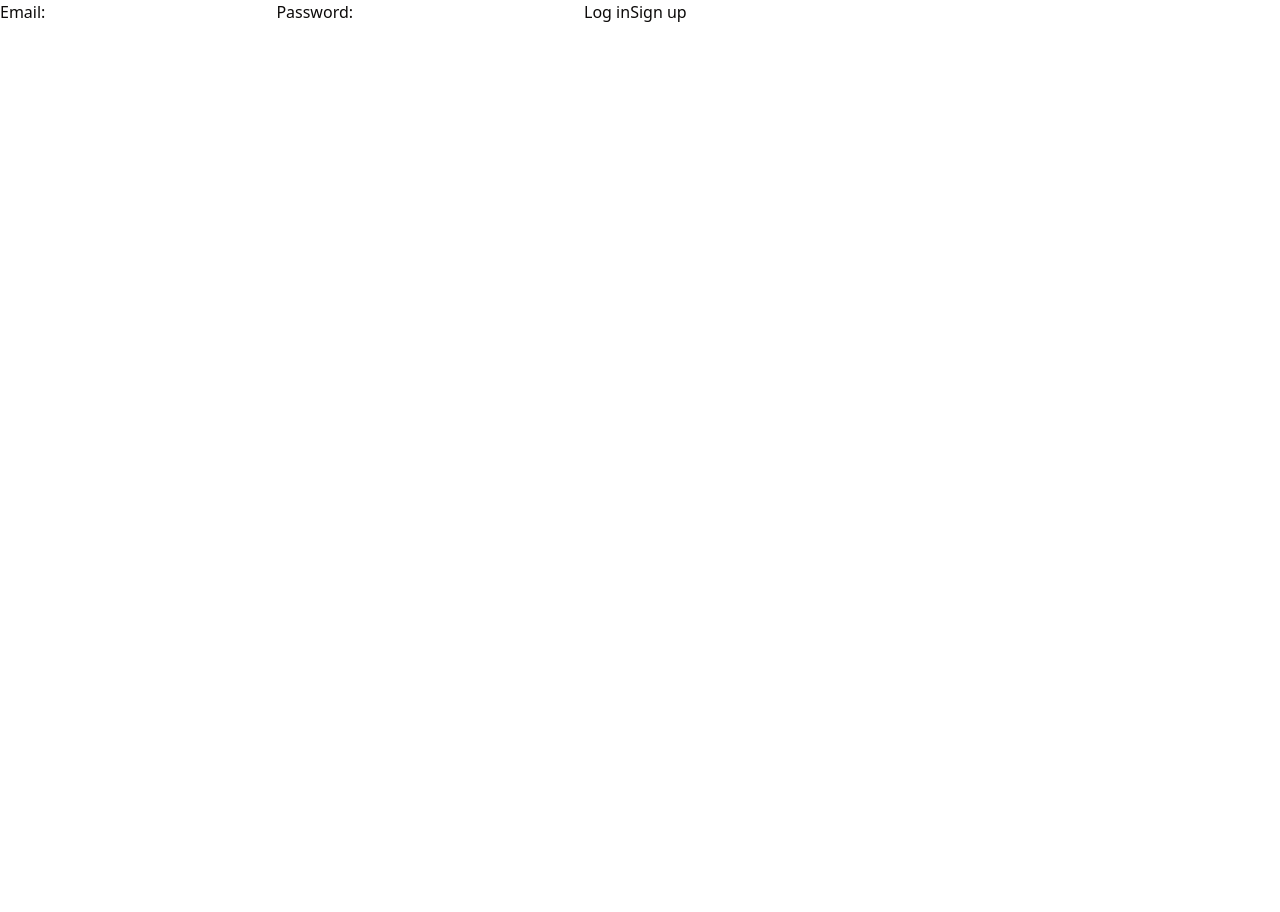
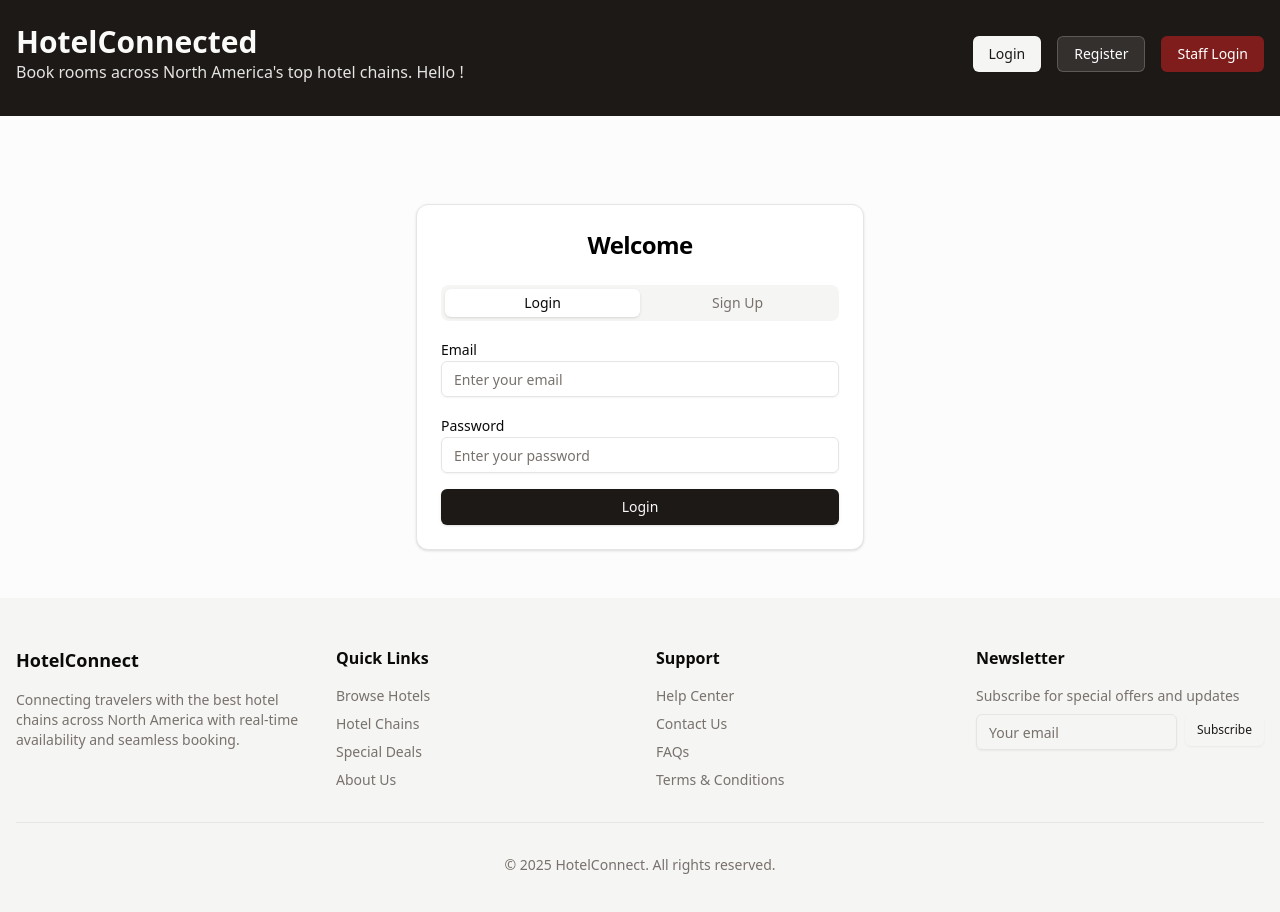
Before and after one commit to matias-io/csi2532-project, a Next.js app in the folder frontend/: page /login in a window 1280 px wide. Shown: the top 912 px of the page. Before the commit the page ends 800 px from the top, so only its background shows below. Built offline with nearby package versions, Linux system fonts and the light colour scheme; no server answers.

Commit message:
Login & auth work

```diff
--- a/frontend/app/login/actions.ts
+++ b/frontend/app/login/actions.ts
@@ -1,46 +1,43 @@
-'use server'
+"use server";
 
-import { revalidatePath } from 'next/cache'
-import { redirect } from 'next/navigation'
+import { revalidatePath } from "next/cache";
+import { redirect } from "next/navigation";
+import { createClient } from "@/utils/supabase/server";
 
-import { createClient } from '@/utils/supabase/server'
+// LOGIN FUNCTION
+export async function login(formData: FormData) {
+  const supabase = await createClient();
 
-export async function login(formData: FormData) {
-  const supabase = await createClient()
+  const data = {
+    email: formData.get("email") as string,
+    password: formData.get("password") as string,
+  };
 
-  // type-casting here for convenience
-  // in practice, you should validate your inputs
-  const data = {
-    email: formData.get('email') as string,
-    password: formData.get('password') as string,
+  const { error } = await supabase.auth.signInWithPassword(data);
+
+  if (error) {
+    return { error: error.message }; // Return error message instead of redirecting
   }
 
-  const { error } = await supabase.auth.signInWithPassword(data)
+  revalidatePath("/", "layout");
+  redirect("/home");
+}
+
+// SIGNUP FUNCTION
+export async function signup(formData: FormData) {
+  const supabase = await createClient();
+
+  const data = {
+    email: formData.get("email") as string,
+    password: formData.get("password") as string,
+  };
+
+  const { error } = await supabase.auth.signUp(data);
 
   if (error) {
-    redirect('/error')
+    return { error: error.message }; // Return error to the client
   }
 
-  revalidatePath('/', 'layout')
-  redirect('/home')
+  revalidatePath("/", "layout");
+  redirect("/home");
 }
-
-export async function signup(formData: FormData) {
-  const supabase = await createClient()
-
-  // type-casting here for convenience
-  // in practice, you should validate your inputs
-  const data = {
-    email: formData.get('email') as string,
-    password: formData.get('password') as string,
-  }
-
-  const { error } = await supabase.auth.signUp(data)
-
-  if (error) {
-    redirect('/error')
-  }
-
-  revalidatePath('/', 'layout')
-  redirect('/home')
-}
--- a/frontend/app/login/login-form.tsx
+++ b/frontend/app/login/login-form.tsx
@@ -1,56 +1,42 @@
-"use client"
-import { Button } from "@/components/ui/button"
-import { Card, CardContent, CardDescription, CardHeader, CardTitle } from "@/components/ui/card"
-import { Input } from "@/components/ui/input"
-import { Label } from "@/components/ui/label"
-import { Separator } from "@/components/ui/separator"
-import { Tabs, TabsContent, TabsList, TabsTrigger } from "@/components/ui/tabs"
-import { useRouter, useSearchParams } from "next/navigation"
-import { useState, useEffect } from "react"
-import { supabase } from "@/lib/supabaseClient"
+"use client";
 
-export default function LoginForm() {
-  const router = useRouter()
-  const searchParams = useSearchParams()
-  const tabValue = searchParams.get('value')
-  const [status, setStatus] = useState<string | null>(null)
-  const [formData, setFormData] = useState({
-    name: "",
-    email: "",
-    password: "",
-    sin: "",
-    address: "",
-    registrationDate: new Date().toISOString().split("T")[0],
-  });
+import { useState } from "react";
+import { login, signup } from "@/app/login/actions"; // Import server actions
+import { Button } from "@/components/ui/button";
+import { Card, CardContent, CardHeader, CardTitle } from "@/components/ui/card";
+import { Input } from "@/components/ui/input";
+import { Label } from "@/components/ui/label";
+import { Tabs, TabsContent, TabsList, TabsTrigger } from "@/components/ui/tabs";
 
-  const [isSignupEnabled, setSignupEnabled] = useState(false);
-
-  useEffect(() => {
-    const { name, email, password, sin, address } = formData;
-    setSignupEnabled(!!(name && email && password && sin && address));
-  }, [formData]);
+export default function AuthForm() {
+  const [formData, setFormData] = useState({ email: "", password: "" });
+  const [status, setStatus] = useState<string | null>(null);
+  const [activeTab, setActiveTab] = useState<"login" | "signup">("login"); // Track tab changes
 
   const handleInputChange = (e: React.ChangeEvent<HTMLInputElement>) => {
     const { id, value } = e.target;
     setFormData((prev) => ({ ...prev, [id]: value }));
   };
 
+  const handleTabChange = (tab: "login" | "signup") => {
+    setActiveTab(tab);
+    setStatus(null); // Reset status when switching tabs
+  };
+
   const handleLogin = async (event: React.FormEvent<HTMLFormElement>) => {
     event.preventDefault();
     setStatus("Logging in...");
 
-    const { email, password } = formData;
+    const form = new FormData();
+    form.append("email", formData.email);
+    form.append("password", formData.password);
 
-    const { data, error } = await supabase.auth.signInWithPassword({
-      email,
-      password,
-    });
+    const result = await login(form);
 
-    if (error) {
-      setStatus("Login failed: " + error.message);
+    if (result?.error) {
+      setStatus(`Login failed: ${result.error}`);
     } else {
       setStatus("Login successful! Redirecting...");
-      router.push("/");
     }
   };
 
@@ -58,174 +44,103 @@ export default function LoginForm() {
     event.preventDefault();
     setStatus("Signing up...");
 
-    try {
-      const { data, error } = await supabase.auth.signUp({
-        email: formData.email,
-        password: formData.password,
-      });
+    const form = new FormData();
+    form.append("email", formData.email);
+    form.append("password", formData.password);
 
-      if (error) throw error;
+    const result = await signup(form);
 
-      // Store additional user info in Supabase
-      const { error: dbError } = await supabase.from("profiles").insert({
-        id: data.user?.id,
-        name: formData.name,
-        sin: formData.sin,
-        address: formData.address,
-        registration_date: formData.registrationDate,
-      });
-
-      if (dbError) throw dbError;
-
-      setStatus("Signup successful! Redirecting...");
-      router.push("/");
-    } catch (error) {
-      setStatus("Signup failed: " + (error as Error).message);
+    if (result?.error) {
+      setStatus(`Signup failed: ${result.error}`);
+    } else {
+      setStatus("Signup successful! Check your email to confirm your account.");
     }
   };
 
   return (
-    <Card className="w-full max-w-md">
-      <CardHeader className="space-y-1">
-        <CardTitle className="text-2xl font-bold text-black">Authenticate</CardTitle>
-        <CardDescription>Please enter your credentials to continue.</CardDescription>
+    <Card className="w-full max-w-md mx-auto mt-10">
+      <CardHeader>
+        <CardTitle className="text-2xl font-bold text-black text-center">
+          Welcome
+        </CardTitle>
       </CardHeader>
       <CardContent>
-        <Tabs defaultValue={(tabValue !== "signup" ? "login" : "signup")} className="w-full">
+        <Tabs value={activeTab} onValueChange={(tab) => handleTabChange(tab as "login" | "signup")} className="w-full">
           <TabsList className="grid w-full grid-cols-2 mb-4">
-            <TabsTrigger value="login">Customer Login</TabsTrigger>
-            <TabsTrigger value="signup">Customer Signup</TabsTrigger>
+            <TabsTrigger value="login">Login</TabsTrigger>
+            <TabsTrigger value="signup">Sign Up</TabsTrigger>
           </TabsList>
 
+          {/* LOGIN FORM */}
           <TabsContent value="login">
-            <form onSubmit={handleLogin}>
-              <div className="grid gap-4">
-                <div className="grid gap-2">
+            <form onSubmit={handleLogin} className="space-y-4">
+              <div>
                 <Label htmlFor="email">Email</Label>
                 <Input
                   id="email"
                   type="email"
-                    placeholder="Your Email"
+                  placeholder="Enter your email"
                   value={formData.email}
                   onChange={handleInputChange}
                   required
                 />
               </div>
-
-                <div className="grid gap-2">
+              <div>
                 <Label htmlFor="password">Password</Label>
                 <Input
                   id="password"
                   type="password"
-                    placeholder="Your Password"
+                  placeholder="Enter your password"
                   value={formData.password}
                   onChange={handleInputChange}
                   required
                 />
               </div>
-              </div>
-              <div className="grid gap-4">
-                <Button
-                  variant="outline"
-                  className="w-full"
-                  type="submit"
-                >
+              <Button className="w-full" type="submit">
                 Login
               </Button>
-              </div>
             </form>
-            {status && <p className="mt-2 text-center text-sm text-gray-600">{status}</p>}
           </TabsContent>
 
+          {/* SIGNUP FORM */}
           <TabsContent value="signup">
-            <form onSubmit={handleSignup}>
-              <div className="grid gap-4">
-                <div className="grid gap-2">
-                  <Label htmlFor="name">Name</Label>
-                  <Input
-                    id="name"
-                    type="text"
-                    placeholder="Your Name"
-                    value={formData.name}
-                    onChange={handleInputChange}
-                    required
-                  />
-                </div>
-
-                <div className="grid gap-2">
+            <form onSubmit={handleSignup} className="space-y-4">
+              <div>
                 <Label htmlFor="email">Email</Label>
                 <Input
                   id="email"
                   type="email"
-                    placeholder="Your Email"
+                  placeholder="Enter your email"
                   value={formData.email}
                   onChange={handleInputChange}
                   required
                 />
               </div>
-
-                <div className="grid gap-2">
+              <div>
                 <Label htmlFor="password">Password</Label>
                 <Input
                   id="password"
                   type="password"
-                    placeholder="Choose a Password"
+                  placeholder="Choose a password"
                   value={formData.password}
                   onChange={handleInputChange}
                   required
                 />
               </div>
+              <Button className="w-full" type="submit">
+                Sign Up
+              </Button>
+            </form>
+          </TabsContent>
 
-                <div className="grid gap-2">
-                  <Label htmlFor="sin">SIN</Label>
-                  <Input
-                    id="sin"
-                    type="number"
-                    placeholder="Social Insurance Number"
-                    value={formData.sin}
-                    onChange={handleInputChange}
-                    required
-                  />
-                </div>
-
-                <div className="grid gap-2">
-                  <Label htmlFor="address">Address</Label>
-                  <Input
-                    id="address"
-                    type="text"
-                    placeholder="Your Address"
-                    value={formData.address}
-                    onChange={handleInputChange}
-                    required
-                  />
-                </div>
-
-                <div className="grid gap-2">
-                  <Label htmlFor="registrationDate">Registration Start Date</Label>
-                  <Input
-                    id="registrationDate"
-                    type="text"
-                    value={formData.registrationDate}
-                    readOnly
-                  />
-                </div>
-              </div>
-              <Separator className="my-4" />
-              <div className="grid gap-4">
-                <Button
-                  variant="outline"
-                  className="w-full"
-                  disabled={!isSignupEnabled}
-                  type="submit"
-                >
-                  Finish Signup
-                </Button>
-              </div>
-            </form>
-            {status && <p className="mt-2 text-center text-sm text-gray-600">{status}</p>}
-          </TabsContent>
+          {/* STATUS MESSAGE */}
+          {status && (
+            <p className={`mt-2 text-center text-sm ${status.includes("failed") ? "text-red-600" : "text-green-600"}`}>
+              {status}
+            </p>
+          )}
         </Tabs>
       </CardContent>
     </Card>
-  )
+  );
 }
--- a/frontend/app/login/page.tsx
+++ b/frontend/app/login/page.tsx
@@ -1,14 +1,18 @@
-import { login, signup } from './actions'
-
+import { Suspense } from "react"
+import Footer from "@/components/Footer"
+import Navbar from "@/components/Navbar"
+import LoginForm from "./login-form"
+export const runtime = 'nodejs'
 export default function LoginPage() {
   return (
-    <form>
-      <label htmlFor="email">Email:</label>
-      <input id="email" name="email" type="email" required />
-      <label htmlFor="password">Password:</label>
-      <input id="password" name="password" type="password" required />
-      <button formAction={login}>Log in</button>
-      <button formAction={signup}>Sign up</button>
-    </form>
+    <main className="flex min-h-screen flex-col">
+      <Navbar />
+      <div className="flex flex-1 items-center justify-center bg-muted/30 py-12 px-4">
+        <Suspense fallback={<div>Loading...</div>}>
+          <LoginForm />
+        </Suspense>
+      </div>
+      <Footer />
+    </main>
   )
 }
--- a/frontend/components/Navbar.tsx
+++ b/frontend/components/Navbar.tsx
@@ -32,13 +32,13 @@ export default function Navbar() {
           </Link>
           <div className="flex gap-4">
             <Button variant="secondary" asChild>
-              <Link href="/auth/login">Login</Link>
+              <Link href="/login">Login</Link>
             </Button>
             <Button variant="outline" className="bg-white/10 text-white border-white/20 hover:bg-white/20 hover:text-white" asChild>
               <Link href="/auth/login?value=signup">Register</Link>
             </Button>
             <Button variant="destructive" className="bg-red-900 text-white border-red-600 hover:bg-red-600" asChild>
-              <Link href="/auth/login">Staff Login</Link>
+              <Link href="/login">Staff Login</Link>
             </Button>
           </div>
         </div>
```
Lines whose indentation alone changed are shown as unchanged.
